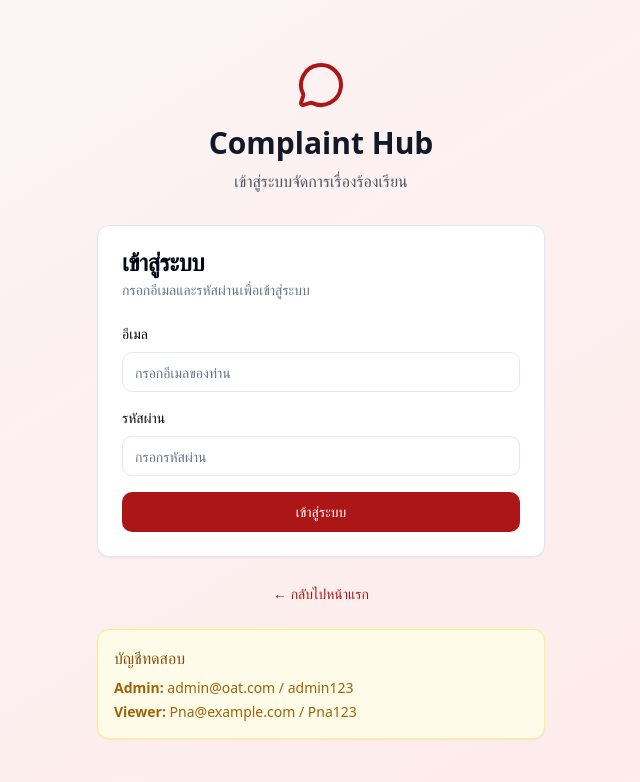
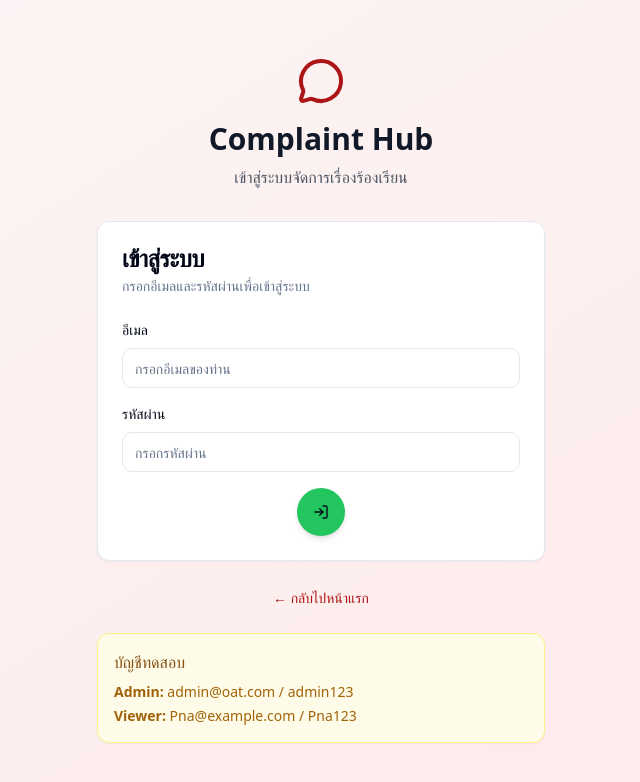
Before and after one commit to oat1122/complaint-hubv185, a Next.js app: page /auth/signin in a window 1280 px wide. Shown: the top 782 px of the page, without its empty margins (319-959 px from the left). Built offline with nearby package versions, Linux system fonts and the light colour scheme.

Commit message:
feat: add custom login and logout buttons

```diff
--- a/app/auth/signin/page.tsx
+++ b/app/auth/signin/page.tsx
@@ -5,7 +5,7 @@ import { signIn, getSession } from "next-auth/react";
 import { useRouter } from "next/navigation";
 import { Card, CardContent, CardDescription, CardHeader, CardTitle } from "@/components/ui/card";
 import { Input } from "@/components/ui/input";
-import { Button } from "@/components/ui/button";
+import { LoginButton } from "@/components/ui/auth-buttons";
 import { MessageCircle, AlertCircle } from "lucide-react";
 import { toast } from "sonner";
 
@@ -106,9 +106,12 @@ export default function SignInPage() {
                 </div>
               )}
 
-              <Button type="submit" className="w-full" disabled={loading}>
-                {loading ? "กำลังเข้าสู่ระบบ..." : "เข้าสู่ระบบ"}
-              </Button>
+              <LoginButton
+                type="submit"
+                className="mx-auto"
+                loading={loading}
+                disabled={loading}
+              />
             </form>
           </CardContent>
         </Card>
--- a/components/dashboard/Sidebar.tsx
+++ b/components/dashboard/Sidebar.tsx
@@ -7,12 +7,11 @@ import {
   MessageSquare,
   BarChart3,
   Settings,
-  LogOut,
   MessageCircle,
   Bell
 } from "lucide-react";
 import { cn } from "@/lib/utils";
-import { Button } from "@/components/ui/button";
+import { LogoutButton } from "@/components/ui/auth-buttons";
 import { useNotificationStore } from "@/lib/stores/notification";
 
 const navigation = [
@@ -109,14 +108,7 @@ export function Sidebar() {
 
       {/* Sign Out */}
       <div className="p-4 border-t">
-        <Button
-          onClick={handleSignOut}
-          variant="ghost"
-          className="w-full justify-start text-gray-700 hover:bg-gray-100"
-        >
-          <LogOut className="w-5 h-5 mr-3" />
-          ออกจากระบบ
-        </Button>
+        <LogoutButton onClick={handleSignOut} className="mx-auto" />
       </div>
     </div>
   );
--- /dev/null
+++ b/components/ui/auth-buttons.tsx
@@ -0,0 +1,67 @@
+import * as React from "react";
+import { LogIn, LogOut } from "lucide-react";
+import { cn } from "@/lib/utils";
+
+interface ExpandButtonProps extends React.ButtonHTMLAttributes<HTMLButtonElement> {
+  label: string;
+  icon: React.ReactNode;
+  colorClass?: string;
+}
+
+const ExpandButton = React.forwardRef<HTMLButtonElement, ExpandButtonProps>(
+  ({ label, icon, colorClass = "bg-red-500", className, ...props }, ref) => {
+    return (
+      <button
+        ref={ref}
+        className={cn(
+          "group relative flex items-center justify-start overflow-hidden rounded-full w-12 h-12 transition-all duration-300 shadow-md",
+          colorClass,
+          className
+        )}
+        {...props}
+      >
+        <span className="flex items-center justify-center w-full transition-all duration-300 group-hover:w-[30%] group-hover:pl-4">
+          {icon}
+        </span>
+        <span className="absolute right-0 opacity-0 w-0 text-white text-sm font-semibold transition-all duration-300 group-hover:w-[70%] group-hover:opacity-100 group-hover:pr-3">
+          {label}
+        </span>
+      </button>
+    );
+  }
+);
+ExpandButton.displayName = "ExpandButton";
+
+interface LoginButtonProps extends React.ButtonHTMLAttributes<HTMLButtonElement> {
+  loading?: boolean;
+}
+
+export const LoginButton = React.forwardRef<HTMLButtonElement, LoginButtonProps>(
+  ({ loading, className, ...props }, ref) => (
+    <ExpandButton
+      ref={ref}
+      label={loading ? "\u0e01\u0e33\u0e25\u0e31\u0e07\u0e40\u0e02\u0e49\u0e32\u0e2a\u0e39\u0e48\u0e23\u0e30\u0e1a\u0e1a..." : "\u0e40\u0e02\u0e49\u0e32\u0e2a\u0e39\u0e48\u0e23\u0e30\u0e1a\u0e1a"}
+      icon={<LogIn className="w-4 h-4" />}
+      colorClass="bg-green-500"
+      className={className}
+      {...props}
+    />
+  )
+);
+LoginButton.displayName = "LoginButton";
+
+export const LogoutButton = React.forwardRef<HTMLButtonElement, React.ButtonHTMLAttributes<HTMLButtonElement>>(
+  ({ className, ...props }, ref) => (
+    <ExpandButton
+      ref={ref}
+      label="\u0e2d\u0e2d\u0e01\u0e08\u0e32\u0e01\u0e23\u0e30\u0e1a\u0e1a"
+      icon={<LogOut className="w-4 h-4" />}
+      colorClass="bg-red-500"
+      className={className}
+      {...props}
+    />
+  )
+);
+LogoutButton.displayName = "LogoutButton";
+
+export { ExpandButton };
```
